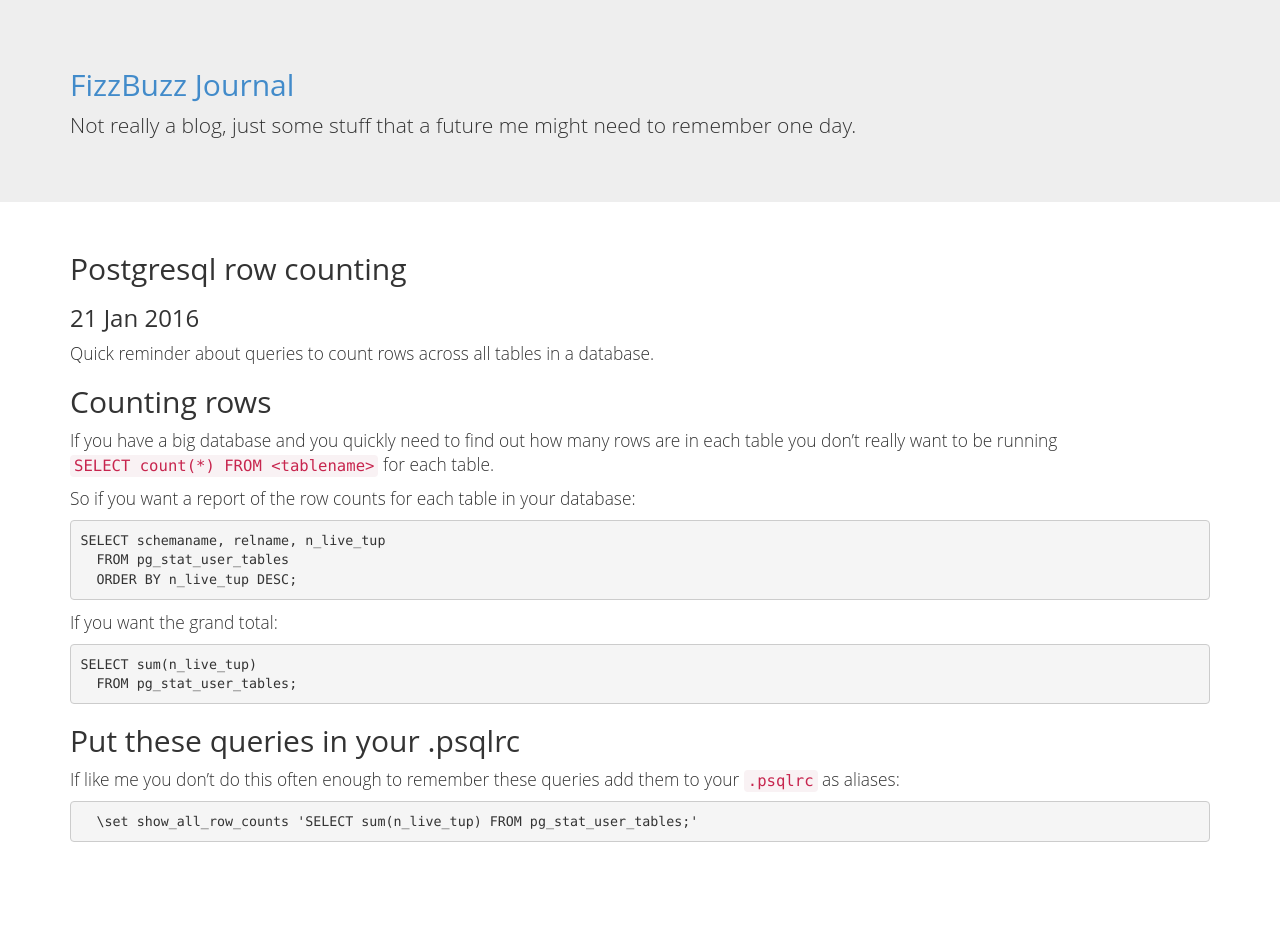
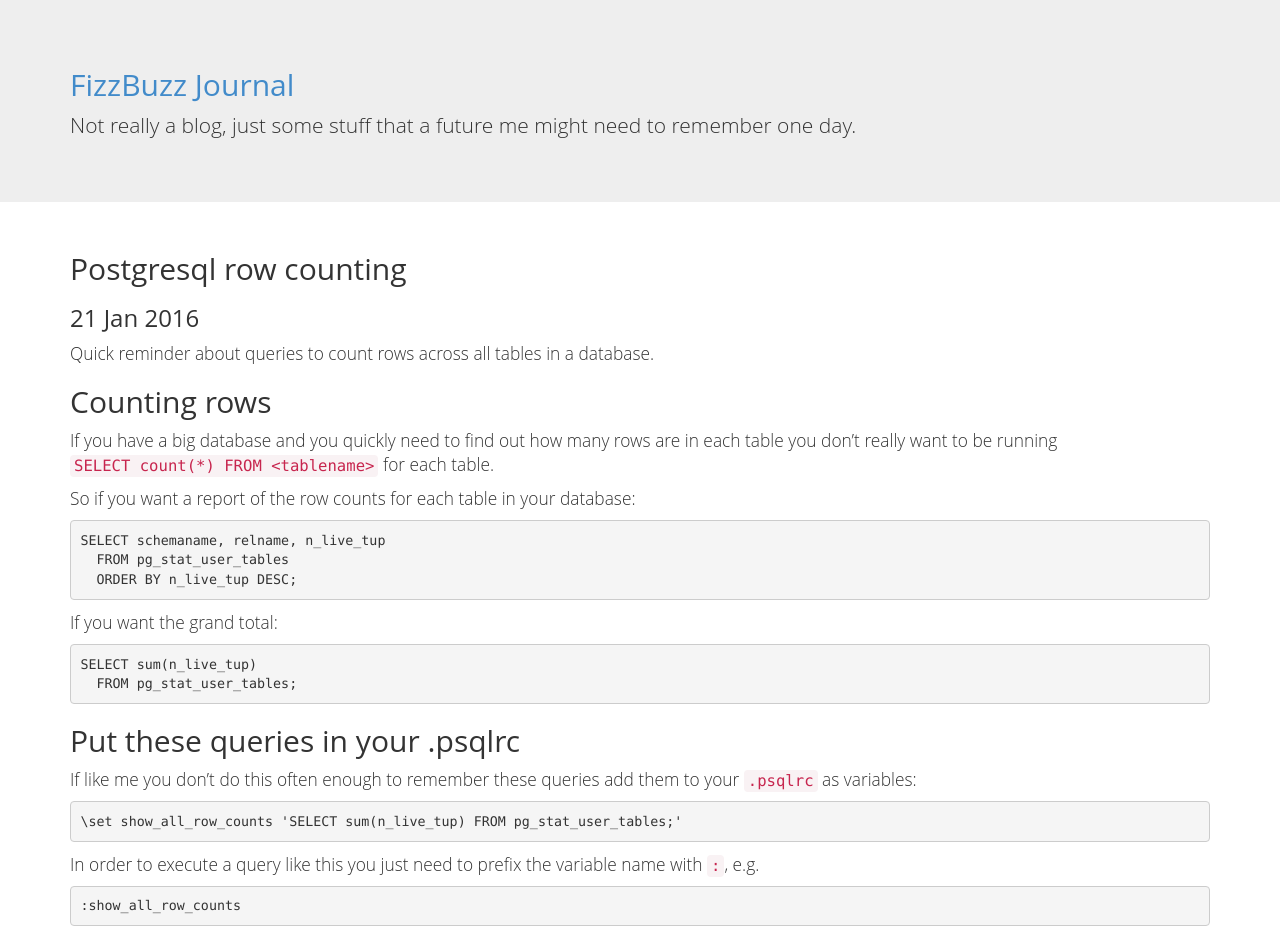
Before and after one commit to stevehook/stevehook.github.com, a Jekyll site: the page built from _posts/2016-01-21-postgres-row-counting.md, in a window 1280 px wide. Built offline with Jekyll 4.4.1, drawn with Linux system fonts in a browser that asks for light colours; before the commit the page ends 900 px from its top, so only the background shows below that.

Commit message:
Updates post about stored psql queries

```diff
--- a/_posts/2016-01-21-postgres-row-counting.md
+++ b/_posts/2016-01-21-postgres-row-counting.md
@@ -26,6 +26,11 @@ If you want the grand total:
 ## Put these queries in your .psqlrc
 
 If like me you don't do this often enough to remember these queries add
-them to your `.psqlrc` as aliases:
+them to your `.psqlrc` as variables:
 
-      \set show_all_row_counts 'SELECT sum(n_live_tup) FROM pg_stat_user_tables;'
+    \set show_all_row_counts 'SELECT sum(n_live_tup) FROM pg_stat_user_tables;'
+
+In order to execute a query like this you just need to prefix the
+variable name with `:`, e.g.
+
+    :show_all_row_counts
```
